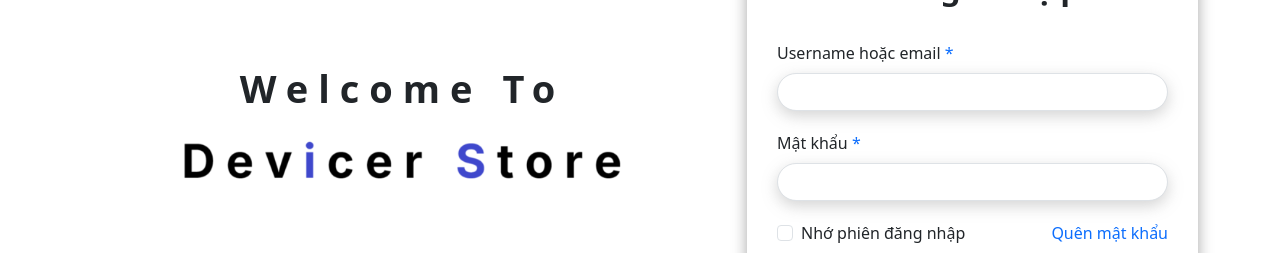
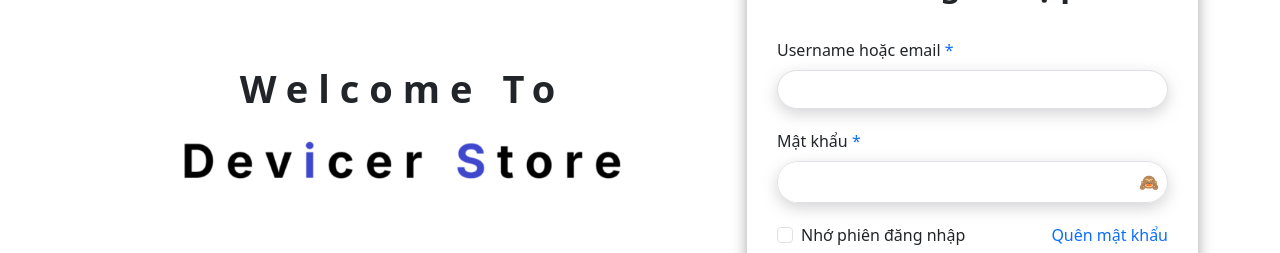
Before and after one commit to leminhbao308/software_architecture_and_design_ui, a React (Vite) app: page /login in a window 1280 px wide. Shown: the part 196-449 px from the top of the page. Built offline with nearby package versions, Linux system fonts and the light colour scheme.

Commit message:
feat(Components): create PasswordInput component to show or hide password

```diff
--- a/src/App.css
+++ b/src/App.css
@@ -1,3 +1,37 @@
+/* Common */
+.password-input {
+    width: 100%;
+    display: flex;
+    border-radius: 50px;
+    box-shadow: rgba(133, 133, 133, 0.35) 0px 5px 15px;
+    border: 1px solid #dee2e6;
+}
+
+.password-input:hover {
+    box-shadow: #a3b1ff 0px 5px 15px;
+}
+
+.password-input:focus-within {
+    border: 1px solid #86b7fe;
+}
+
+.password-input input {
+    flex: 1;
+    border: none;
+    outline: none;
+    font-size: 14px;
+    padding: 8px 12px;
+    border-top-left-radius: 50px;
+    border-bottom-left-radius: 50px;
+}
+
+.password-input button {
+    border: none;
+    background: none;
+    padding: 8px;
+}
+
+
 /* header */
 .header {
     width: 100%;
@@ -82,6 +116,8 @@
 .form .form-group .form-control.form-control--custom {
     border-radius: 50px;
     box-shadow: rgba(133, 133, 133, 0.35) 0px 5px 15px;
+    font-size: 14px;
+    padding: 8px 12px;
 }
 
 .form .form-group .form-control.form-control--custom:hover {
@@ -96,6 +132,7 @@
     align-items: center;
     justify-content: center;
 }
+
 .home-intro span {
     letter-spacing: 10px;
     font-weight: 700;
--- /dev/null
+++ b/src/components/PasswordInput.tsx
@@ -0,0 +1,31 @@
+import { useState } from "react";
+
+interface PasswordInputProps {
+  value: string;
+  onChange: (e: React.ChangeEvent<HTMLInputElement>) => void;
+  placeholder?: string;
+}
+
+const PasswordInput: React.FC<PasswordInputProps> = ({ value, onChange, placeholder }) => {
+  const [showPassword, setShowPassword] = useState(false);
+
+  return (
+    <div className="password-input">
+      <input
+        type={showPassword ? "text" : "password"}
+        value={value}
+        onChange={onChange}
+        placeholder={placeholder || "Enter your password"}
+        className="password-input-custom"
+      />
+      <button
+        type="button"
+        onClick={() => setShowPassword(!showPassword)}
+      >
+        {showPassword ? "👁️" : "🙈"}
+      </button>
+    </div>
+  );
+};
+
+export default PasswordInput;
--- a/src/pages/LoginPage.tsx
+++ b/src/pages/LoginPage.tsx
@@ -4,6 +4,7 @@ import { useState } from "react";
 import PathConst from "../consts/PathConst";
 import LoginService from "../services/auth/LoginService";
 import AssetsConstant from "../consts/AssetsConstant";
+import PasswordInput from "../components/PasswordInput";
 
 const LoginPage = () => {
   const [username, setUsername] = useState(""); //  username or email
@@ -113,14 +114,13 @@ const LoginPage = () => {
               <label htmlFor="password" className="form-label fs-6 fw-regular">
                 Mật khẩu <span className="text-primary">*</span>
               </label>
-              <input
-                type="password"
-                className="form-control form-control--custom"
-                required
-                id="password"
+
+              <PasswordInput
                 value={password}
-                onChange={onValueChange}
+                onChange={(e) => setPassword(e.target.value)}
+                placeholder="  "
               />
+
               <div className="invalid-feedback">Mật khẩu là bắt buộc!</div>
             </div>
 
--- a/src/routes/AppRoutes.tsx
+++ b/src/routes/AppRoutes.tsx
@@ -17,7 +17,6 @@ const AppRoutes = () => {
         {/* Protected routes */}
         <Route element={<ProtectedRoute />}>
           <Route path="/" element={<Homepage />} />
-          {/* Thêm các trang khác cần bảo vệ tại đây */}
         </Route>
       </Routes>
     </Router>
```
